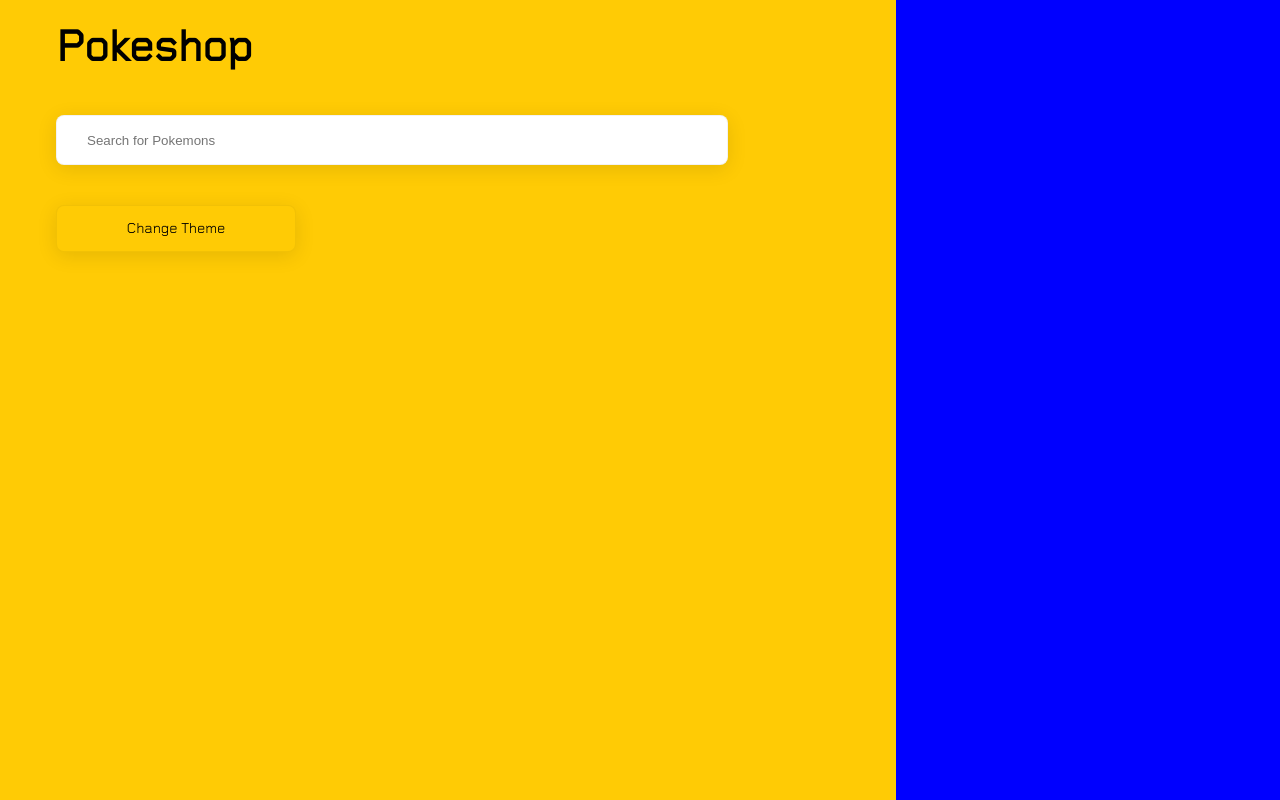
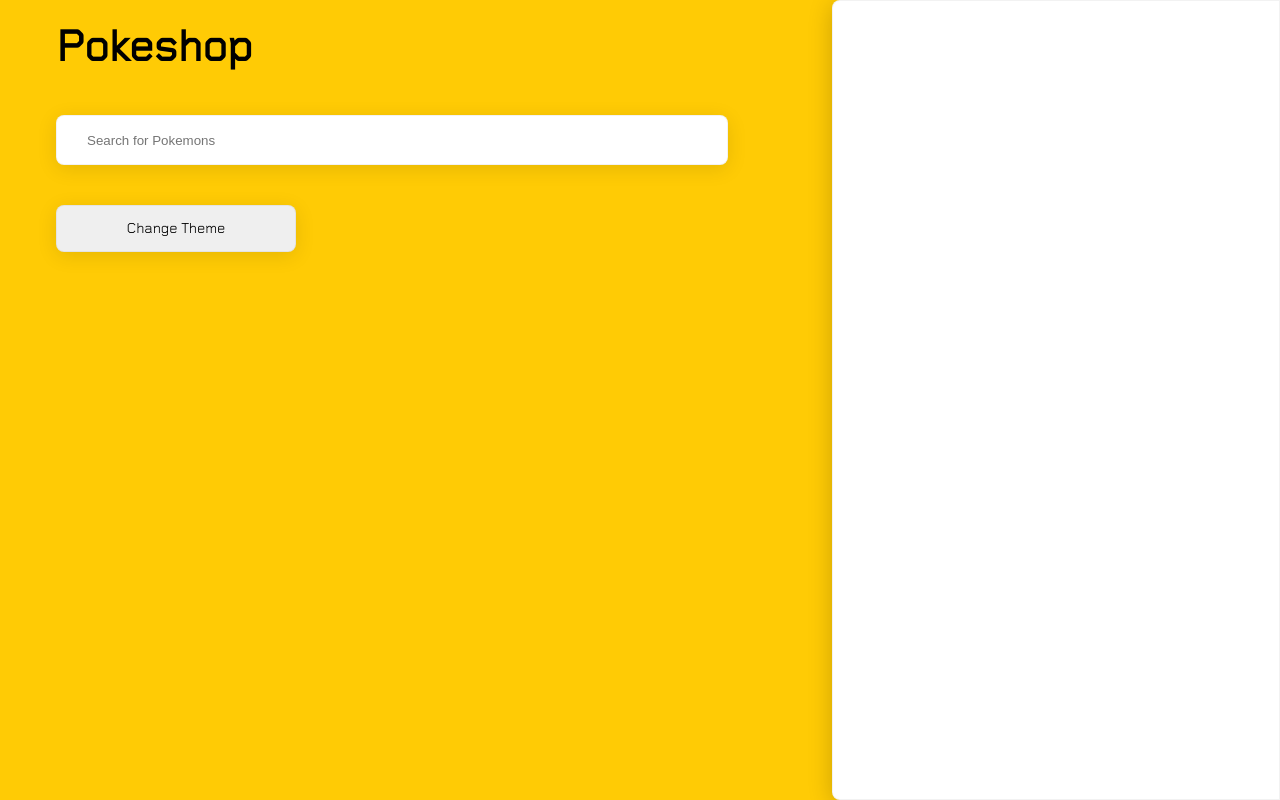
Before and after one commit to MFRamon/Pokelog, a React (Create React App) app: page / in a window 1280 px wide. Built offline with nearby package versions, Linux system fonts and the light colour scheme.

Commit message:
Defining Colors Palette for Pokeshop

```diff
--- a/src/components/atoms/Aside/index.jsx
+++ b/src/components/atoms/Aside/index.jsx
@@ -17,8 +17,14 @@ const Aside = styled.aside`
     right: 0;
     top: 0;
     height: 100vh;
-    width: 30vw;
-    background-color: blue;
+    width: 35vw;
+    background-color: ${({ theme }) => theme.rightLayout};
+    box-shadow: rgba(0, 0, 0, 0.20) 0px 4px 25px;
+    border-width: 0.063rem;
+    border-style: solid;
+    border-color: rgba(0, 0, 0, 0.05);
+    border-top-left-radius: 0.5rem;
+    border-bottom-left-radius: 0.5rem;
   }
 `;
 
--- a/src/components/atoms/Button/index.jsx
+++ b/src/components/atoms/Button/index.jsx
@@ -1,4 +1,4 @@
-import React, { useState } from 'react';
+import React from 'react';
 import propTypes from 'prop-types';
 import styled from 'styled-components';
 
--- a/src/components/atoms/Layout/index.jsx
+++ b/src/components/atoms/Layout/index.jsx
@@ -6,7 +6,7 @@ const Wrapper = styled.div`
   display: flex;
   flex-direction: column;
   height: 100vh;
-  background-color: ${({ theme }) => theme.main};
+  background-color: ${({ theme }) => theme.leftLayout};
 `;
 
 const Main = styled.main`
--- a/src/styling/theme.js
+++ b/src/styling/theme.js
@@ -1,7 +1,9 @@
 export const lightTheme = {
-  main: '#FFCB05',
+  leftLayout: '#FFCB05',
+  rightLayout: '#FFFFFF',
 };
 
 export const darkTheme = {
-  main: '#121212',
+  leftLayout: '#121212',
+  rightLayout: '#2A2D32',
 };
```
